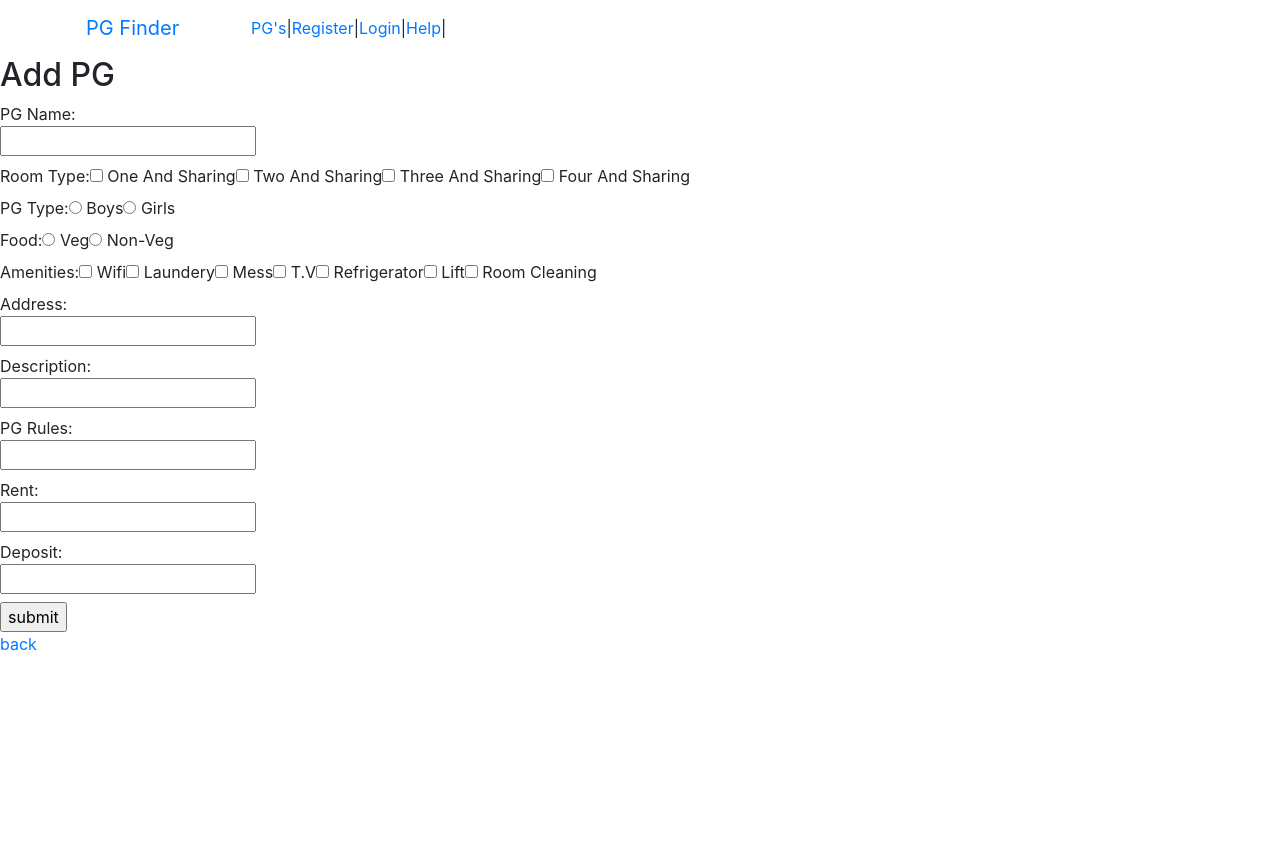
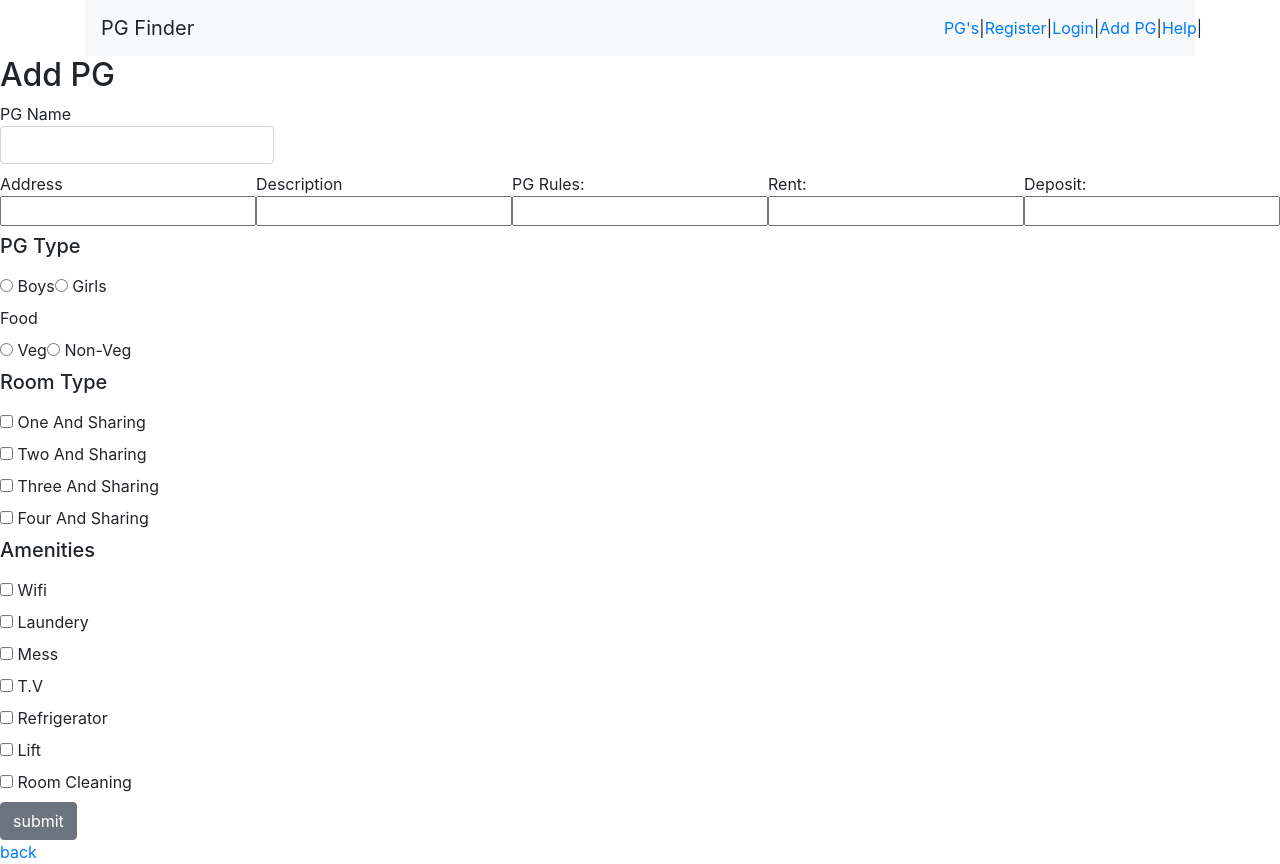
Before and after one commit to SachinNagalikar/pgfinder, a React (Create React App) app in the folder client/: page /pg/new in a window 1280 px wide. Before the commit the page ends 800 px from the top, so only its background shows below. Built offline with nearby package versions, Linux system fonts and the light colour scheme.

Commit message:
pg-forms-malter

```diff
--- a/client/package.json
+++ b/client/package.json
@@ -4,6 +4,7 @@
   "private": true,
   "dependencies": {
     "axios": "^0.18.0",
+    "bootstrap": "^4.3.1",
     "react": "^16.8.5",
     "react-dom": "^16.8.5",
     "react-router-dom": "^5.0.0",
--- a/client/src/App.js
+++ b/client/src/App.js
@@ -3,7 +3,8 @@ import './App.css'
 import { Link, Route, BrowserRouter, Switch } from 'react-router-dom'
 import {
   Navbar,
-  NavbarBrand
+  NavbarBrand,
+  Col,Row
    } from 'reactstrap';
 import Register from './users/register'
 import Login from './users/login'
@@ -13,26 +14,30 @@ import PgList from './component/pg/listPg'
 import PgNew from './component/pg/newPg'
 import PgEdit from './component/pg/editPg'
 import Help from './users/help';
+import AddPG from  './component/pg/newPg'
 class App extends Component {
   render() {
     return (
       <BrowserRouter>
         <div>
-          <div className="container" >
-            <div className="row">
-            <Navbar className='light' expand="md">
+          <div className="container" stripped>
+            <div className="row" >
+              <div className="col-md-12" >
+              <Navbar color="light" light expand="md">
               <NavbarBrand>PG Finder</NavbarBrand>
-            <div className="col-md-2" ></div>
-          <Link to="/pg" >PG's</Link> |
+        <Col  sm={{ size: 'auto', offset: 8 }} > <Link to="/pg" >PG's</Link>|
           <Link to="/users/register">Register</Link>|
           <Link to="/users/login">Login</Link>|
-          <Link to="/users/help">Help</Link>|
-                  </Navbar>
+          <Link to="/pg/new">Add PG</Link>|
+          <Link to="/users/help">Help</Link>|</Col>
+                </Navbar>
+                </div>
                   </div>
           </div>
           <Switch>
             <Route path="/users/login" component={Login} />
-            <Route path='/users/help' component={Help}/>
+            <Route path='/users/help' component={Help} />
+            <Route path='./component/pg/newPg' component={AddPG}/>
             <Route path="/users/register" component={Register} exact={true}/>
             <Route path="/pg" component={PgList} exact={true}/>
             <Route path="/pg/new" component={PgNew} exact={true}/>
--- a/client/src/component/pg/form.js
+++ b/client/src/component/pg/form.js
@@ -1,4 +1,5 @@
 import React from 'react'
+import { Button, Form, FormGroup, Label, Input} from 'reactstrap'
 
 class PgForm extends React.Component {
     constructor(props) {
@@ -113,95 +114,97 @@ class PgForm extends React.Component {
         }
         this.props.pgSubmitHandle(formData)
     }
-
     render() {
         return (
             <div>
-                <form onSubmit={this.submitHandle}>
-                    <label>
-                        PG Name:<br />
-                        <input type="text" value={this.state.pgName} onChange={this.pgNameChange} />
-                    </label><br />
-                    <label>
-                        Room Type:<br />
-                    </label>
-                    <label>
-                        <input type="checkbox" value="One And Sharing" checked={this.state.roomTypes.includes('One And Sharing')} onChange={this.roomTypeChange} name="roomTypes" /> One And Sharing
-                        </label>
-                    <label>
-                        <input type="checkbox" value="Two And Sharing" checked={this.state.roomTypes.includes('Two And Sharing')} onChange={this.roomTypeChange} name="roomTypes" /> Two And Sharing
-                        </label>
-                    <label>
-                        <input type="checkbox" value="Three And Sharing" checked={this.state.roomTypes.includes('Three And Sharing')} onChange={this.roomTypeChange} name="roomTypes" /> Three And Sharing
-                        </label>
-                    <label>
-                        <input type="checkbox" value="Four And Sharing" checked={this.state.roomTypes.includes('Four And Sharing')} onChange={this.roomTypeChange} name="roomTypes" /> Four And Sharing
-                        </label><br />
-                    <label>
-                        PG Type:
-                    </label>
-                    <label>
-                        <input type="radio" value="Boys" checked={this.state.pgTypes.includes('Boys')} onChange={this.pgTypeChange} name="pgTypes" /> Boys
-                        </label>
-                    <label>
-                        <input type="radio" value="Girls" checked={this.state.pgTypes.includes('Girls')} onChange={this.pgTypeChange} name="pgTypes" />  Girls
-                        </label><br />
-                    <label>
-                        Food:
-                        </label>
-                    <label>
-                        <input type="radio" value="Veg" checked={this.state.foods.includes('Veg')} onChange={this.foodChange} name="foods" />  Veg
-                        </label>
-                    <label>
-                        <input type="radio" value="Non-veg" checked={this.state.foods.includes('Non-veg')} onChange={this.foodChange} name="foods" /> Non-Veg
-                        </label><br />
-                    <label>
-                        Amenities:<br />
-                    </label>
-                    <label>
-                        <input type="checkbox" value="Wifi" checked={this.state.amenities.includes('Wifi')} onChange={this.amenitiesChange} name="amenities" /> Wifi
-                    </label>
-                    <label>
-                        <input type="checkbox" value="Laundery" checked={this.state.amenities.includes('Laundery')} onChange={this.amenitiesChange} name="amenities" /> Laundery
-                    </label>
-                    <label>
-                        <input type="checkbox" value="Mess" checked={this.state.amenities.includes('Mess')} onChange={this.amenitiesChange} name="amenities" /> Mess
-                    </label>
-                    <label>
-                        <input type="checkbox" value="T.V" checked={this.state.amenities.includes('T.V')} onChange={this.amenitiesChange} name="amenities" /> T.V
-                    </label>
-                    <label>
-                        <input type="checkbox" value="Refrigerator" checked={this.state.amenities.includes('Refrigerator')} onChange={this.amenitiesChange} name="amenities" /> Refrigerator
-                    </label>
-                    <label>
-                        <input type="checkbox" value="Lift" checked={this.state.amenities.includes('Lift')} onChange={this.amenitiesChange} name="amenities" /> Lift
-                    </label>
-                    <label>
-                        <input type="checkbox" value="Room Cleaning" checked={this.state.amenities.includes('Room Cleaning')} onChange={this.amenitiesChange} name="amenities" /> Room Cleaning
-                    </label><br />
-                    <label>
-                        Address:<br />
+                <Form onSubmit={this.submitHandle}>
+                    <Label>
+                        PG Name<br />
+                        <Input type="text" value={this.state.pgName} onChange={this.pgNameChange} />
+                    </Label><br />
+                        <Label>
+                        Address<br/>
                         <input type="text" value={this.state.address} onChange={this.addressChange} />
-                    </label><br />
-                    <label>
-                        Description:<br />
+                    </Label>
+                    <Label>
+                        Description<br />
                         <input type="text" value={this.state.description} onChange={this.descriptionChange} />
-                    </label><br />
-                    <label>
+                    </Label>
+                    <Label>
                         PG Rules:<br />
                         <input type="text" value={this.state.rules} onChange={this.rulesChange} />
-                    </label><br />
-                    <label>
+                    </Label>
+                    <Label>
                         Rent:<br />
                         <input type="number" value={this.state.pgRent} onChange={this.rentChange} />
-                    </label><br />
-                    <label>
+                    </Label>
+                    <Label>
                         Deposit:<br />
                         <input type="number" value={this.state.deposit} onChange={this.depositChange} />
-                    </label><br />
-                    <img />
-                    <input type="submit" value="submit" />
-                </form>
+                    </Label><br/>
+
+                    <Label>
+                      <h5> PG Type</h5>
+                    </Label><br/>
+                    <Label>
+                        <input type="radio" value="Boys" checked={this.state.pgTypes.includes('Boys')} onChange={this.pgTypeChange} name="pgTypes" /> Boys
+                        </Label>
+                    <Label>
+                        <input type="radio" value="Girls" checked={this.state.pgTypes.includes('Girls')} onChange={this.pgTypeChange} name="pgTypes" />  Girls
+                        </Label><br />
+                    <Label>
+                        Food
+                        </Label><br/>
+                    <Label>
+                        <input type="radio" value="Veg" checked={this.state.foods.includes('Veg')} onChange={this.foodChange} name="foods" />  Veg
+                        </Label>
+                    <Label>
+                        <input type="radio" value="Non-veg" checked={this.state.foods.includes('Non-veg')} onChange={this.foodChange} name="foods" /> Non-Veg
+                        </Label><br />
+
+                    <Label>
+                       <h5>Room Type</h5>
+                    </Label><br />
+                    <Label>
+                        <input type="checkbox" value="One And Sharing" checked={this.state.roomTypes.includes('One And Sharing')} onChange={this.roomTypeChange} name="roomTypes" /> One And Sharing
+                        </Label><br/>
+                    <Label>
+                        <input type="checkbox" value="Two And Sharing" checked={this.state.roomTypes.includes('Two And Sharing')} onChange={this.roomTypeChange} name="roomTypes" /> Two And Sharing
+                        </Label><br/>
+                    <Label>
+                        <input type="checkbox" value="Three And Sharing" checked={this.state.roomTypes.includes('Three And Sharing')} onChange={this.roomTypeChange} name="roomTypes" /> Three And Sharing
+                        </Label><br/>
+                    <Label>
+                        <input type="checkbox" value="Four And Sharing" checked={this.state.roomTypes.includes('Four And Sharing')} onChange={this.roomTypeChange} name="roomTypes" /> Four And Sharing
+                        </Label><br />
+
+                    <Label>
+                       <h5>Amenities</h5>
+                    </Label><br />
+                    <Label>
+                        <input type="checkbox" value="Wifi" checked={this.state.amenities.includes('Wifi')} onChange={this.amenitiesChange} name="amenities" /> Wifi
+                    </Label><br />
+                    <Label>
+                        <input type="checkbox" value="Laundery" checked={this.state.amenities.includes('Laundery')} onChange={this.amenitiesChange} name="amenities" /> Laundery
+                    </Label><br />
+                    <Label>
+                        <input type="checkbox" value="Mess" checked={this.state.amenities.includes('Mess')} onChange={this.amenitiesChange} name="amenities" /> Mess
+                    </Label><br />
+                    <Label>
+                        <input type="checkbox" value="T.V" checked={this.state.amenities.includes('T.V')} onChange={this.amenitiesChange} name="amenities" /> T.V
+                    </Label><br />
+                    <Label>
+                        <input type="checkbox" value="Refrigerator" checked={this.state.amenities.includes('Refrigerator')} onChange={this.amenitiesChange} name="amenities" /> Refrigerator
+                    </Label><br />
+                    <Label>
+                        <input type="checkbox" value="Lift" checked={this.state.amenities.includes('Lift')} onChange={this.amenitiesChange} name="amenities" /> Lift
+                    </Label><br />
+                    <Label>
+                        <input type="checkbox" value="Room Cleaning" checked={this.state.amenities.includes('Room Cleaning')} onChange={this.amenitiesChange} name="amenities" /> Room Cleaning
+                    </Label><br />
+
+                    <Button value="submit">submit</Button>
+                </Form>
             </div >
         )
     }
--- a/client/src/component/pg/listPg.js
+++ b/client/src/component/pg/listPg.js
@@ -1,7 +1,7 @@
 import React from 'react'
 import axios from '../config/axios'
 import { Link } from 'react-router-dom'
-
+import {} from 'reactstrap'
 class PgList extends React.Component {
     constructor() {
         super()
@@ -9,7 +9,6 @@ class PgList extends React.Component {
             pgs: []
         }
     }
-
     componentDidMount() {
         axios.get('/pgs')
             .then((response) => {
@@ -22,17 +21,20 @@ class PgList extends React.Component {
                 console.log(err)
             })
     }
-
     render() {
         return (
             <div>
-                <h2>Listing PG's - {this.state.pgs.length}</h2>
+                  <div className="container" >
+            <div className="row">
+                        <div className="col-md-2"></div>
+                        <h2>Listing PG's - {this.state.pgs.length}</h2>
                 <ul>
                     {this.state.pgs.map((pg) => {
                         return <li key={pg._id}><Link to={`/pg/${pg._id}`}>{pg.pgName}</Link> - {pg.description}</li>
                     })}
                 </ul>
-                <Link to="/pg/new">Add PG</Link>
+                    </div>
+                </div>
             </div>
         )
     }
--- a/client/src/users/help.js
+++ b/client/src/users/help.js
@@ -6,7 +6,7 @@ class Help extends React.Component{
             <div>
                    <div className="container" >
                         <div className="row">
-                        <div className="col-md-6" >
+                        <div className="col-md-8" >
                         <h2>welcome to pgfinder</h2>
                         <h2> the help line number is :-1234567890</h2>
                         </div>
--- a/client/src/users/login.js
+++ b/client/src/users/login.js
@@ -57,7 +57,7 @@ super()
             <div>
                  <div className="container" >
             <div className="row">
-            <div className="col-md-2"></div>
+            <div className="col-md-5"></div>
                 <Form onSubmit={this.handleSubmit}>
                 <h2>login</h2>
                 <Label>
--- a/client/src/users/register.js
+++ b/client/src/users/register.js
@@ -154,7 +154,7 @@ class Register extends React.Component{
                      <Label>
                     Last Name<br />
                                 <Input type="text" value={this.state.lastname} onChange={this.handleLast} placeholder="Lastname" />
-                 <span className="errorMessage">{this.state.lastNameError} </span>
+                 <span className="danger">{this.state.lastNameError} </span>
                     </Label><br/>
                     <FormGroup >
                     <Label>
```
Also changed, not shown: 1 other file (tests, documents, lock files or other folders).
